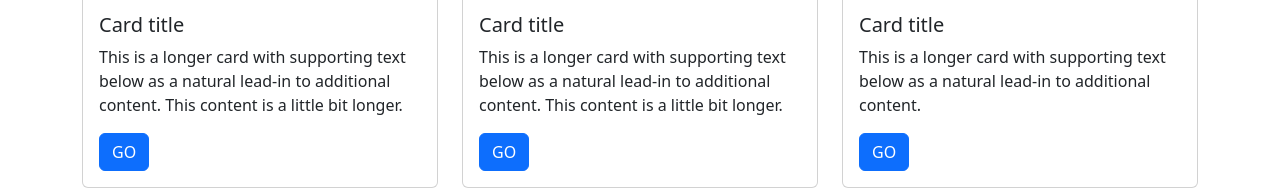
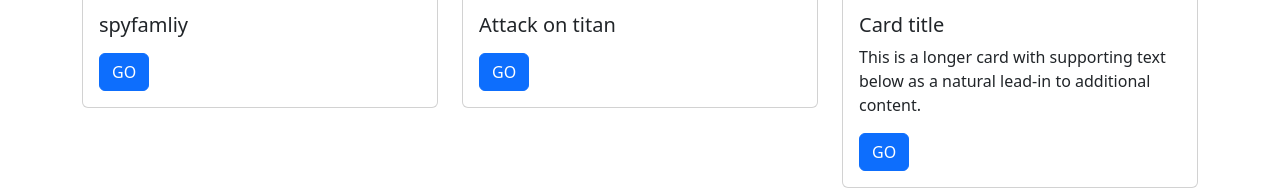
Before and after one commit to Yukinori-Fujita/Portfolio, a plain HTML site: page index.html in a window 1280 px wide. Shown: the part 2047-2238 px from the top of the page. Drawn offline with nearby package versions, Linux system fonts and the light colour scheme.

Commit message:
no message

```diff
--- a/index.html
+++ b/index.html
@@ -50,12 +50,11 @@
         <div class="row row-cols-1 row-cols-md-3 g-4">
             <div class="col">
                 <div class="card">
-                    <img src="https://images.unsplash.com/photo-1571757767119-68b8dbed8c97?ixlib=rb-1.2.1&ixid=MnwxMjA3fDB8MHxwaG90by1wYWdlfHx8fGVufDB8fHx8&auto=format&fit=crop&w=1770&q=80"
-                        class="card-img-top" alt="...">
+                    <img src="./img/spyfamily_thumbnail.png"
+                        class="card-img-top" alt="spyfamily_thumbnail">
                     <div class="card-body">
-                        <h5 class="card-title">Card title</h5>
-                        <p class="card-text">This is a longer card with supporting text below as a natural lead-in to
-                            additional content. This content is a little bit longer.</p>
+                        <h5 class="card-title">spyfamliy</h5>
+                        <p class="card-text"></p>
                         <a href="#" class="btn btn-primary">GO</a>
                     </div>
                 </div>
@@ -63,12 +62,11 @@
 
             <div class="col">
                 <div class="card">
-                    <img src="https://images.unsplash.com/photo-1580477667995-2b94f01c9516?ixlib=rb-1.2.1&ixid=MnwxMjA3fDB8MHxwaG90by1wYWdlfHx8fGVufDB8fHx8&auto=format&fit=crop&w=1770&q=80"
+                    <img src="./img/Attack_on_titan_thumbnail.png"
                         class="card-img-top" alt="...">
                     <div class="card-body">
-                        <h5 class="card-title">Card title</h5>
-                        <p class="card-text">This is a longer card with supporting text below as a natural lead-in to
-                            additional content. This content is a little bit longer.</p>
+                        <h5 class="card-title">Attack on titan</h5>
+                        <p class="card-text"></p>
                         <a href="#" class="btn btn-primary">GO</a>
                     </div>
                 </div>
```
Also changed, not shown: 2 other files.
